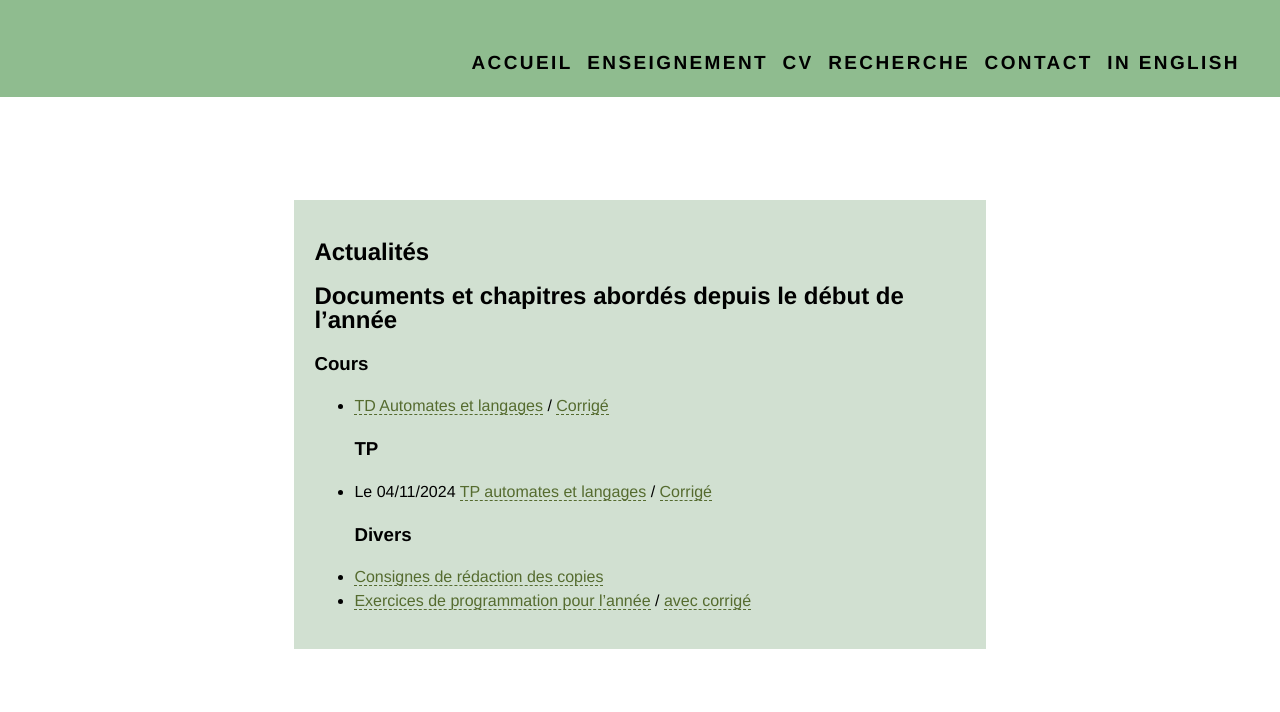
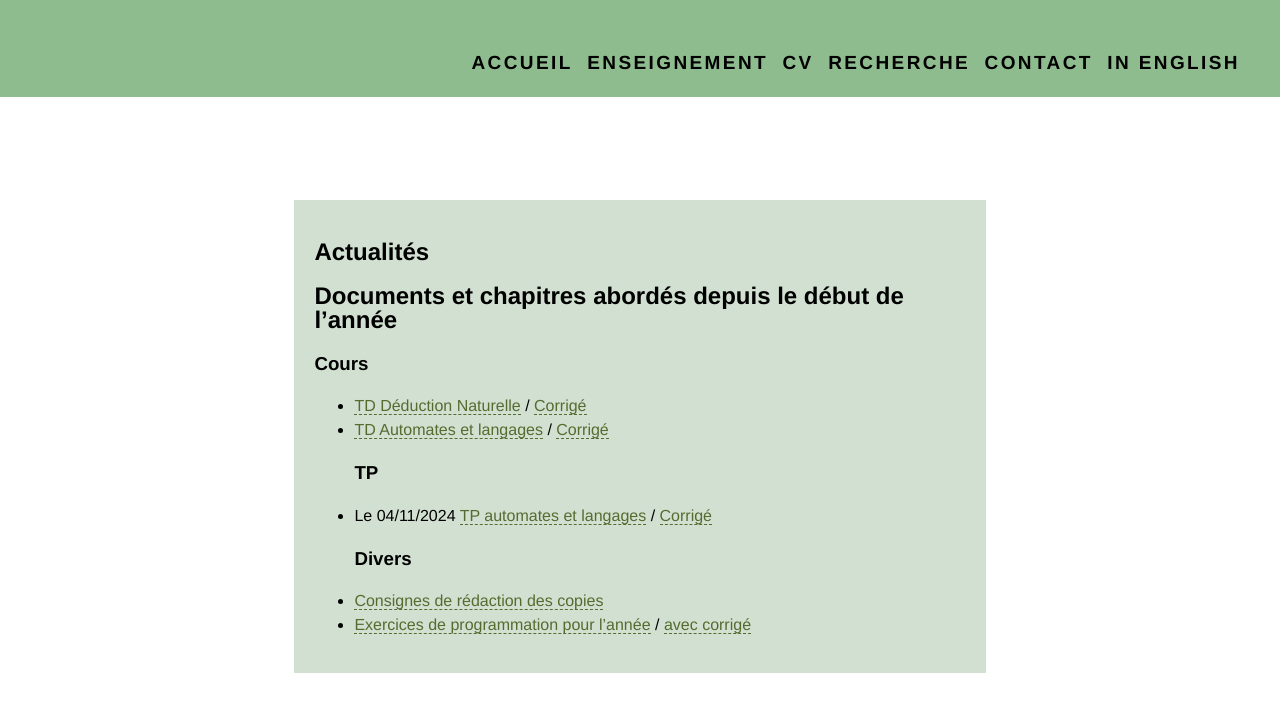
Before and after one commit to VladislavTempez/Vladislavtempez.github.io, a Jekyll site: the page built from pages/mp-star.md, in a window 1280 px wide. Shown: the top 712 px of the page. Built offline with Jekyll 4.4.1, drawn with Linux system fonts in a browser that asks for light colours.

Commit message:
déduction naturelle

```diff
--- a/pages/mp-star.md
+++ b/pages/mp-star.md
@@ -8,6 +8,7 @@ description: Vladislav Tempez - Enseignement - MP - Informatique
 <!-- - Mercredi 18/09 8h-9h Cours en D103 -->
 ## Documents et chapitres abordés depuis le début de l'année
 ### Cours
+- [TD Déduction Naturelle](https://nc-lycees.netocentre.fr/s/Rwp2Pqksk5E5Set) / [Corrigé](https://nc-lycees.netocentre.fr/s/PPpc2Y4EJneP4DD)
 - [TD Automates et langages](https://nc-lycees.netocentre.fr/s/Rwp2Pqksk5E5Set) / [Corrigé](https://nc-lycees.netocentre.fr/s/PPpc2Y4EJneP4DD)
 ### TP
 - Le 04/11/2024 [TP automates et langages](https://nc-lycees.netocentre.fr/s/JznXWdCmtgwTSBX) / [Corrigé](https://nc-lycees.netocentre.fr/s/KWML9rwdFbipkrF)
```
